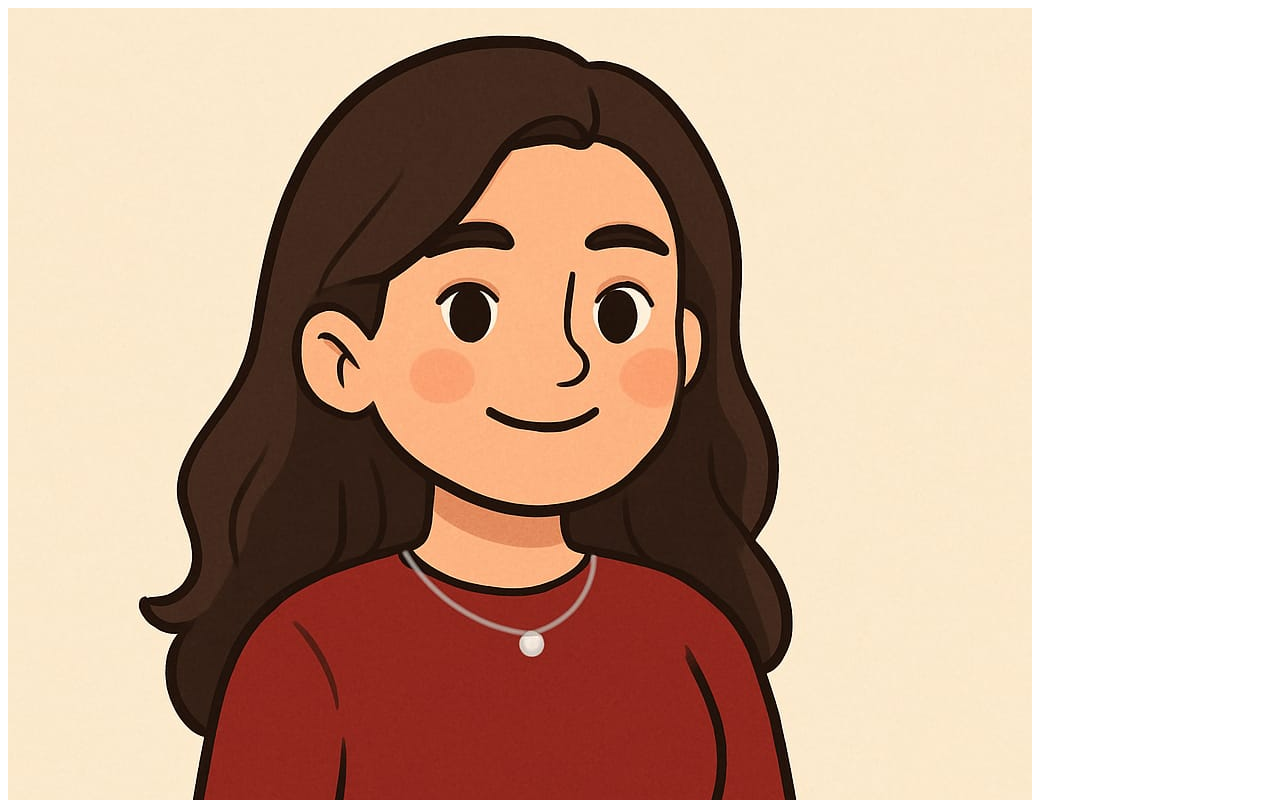
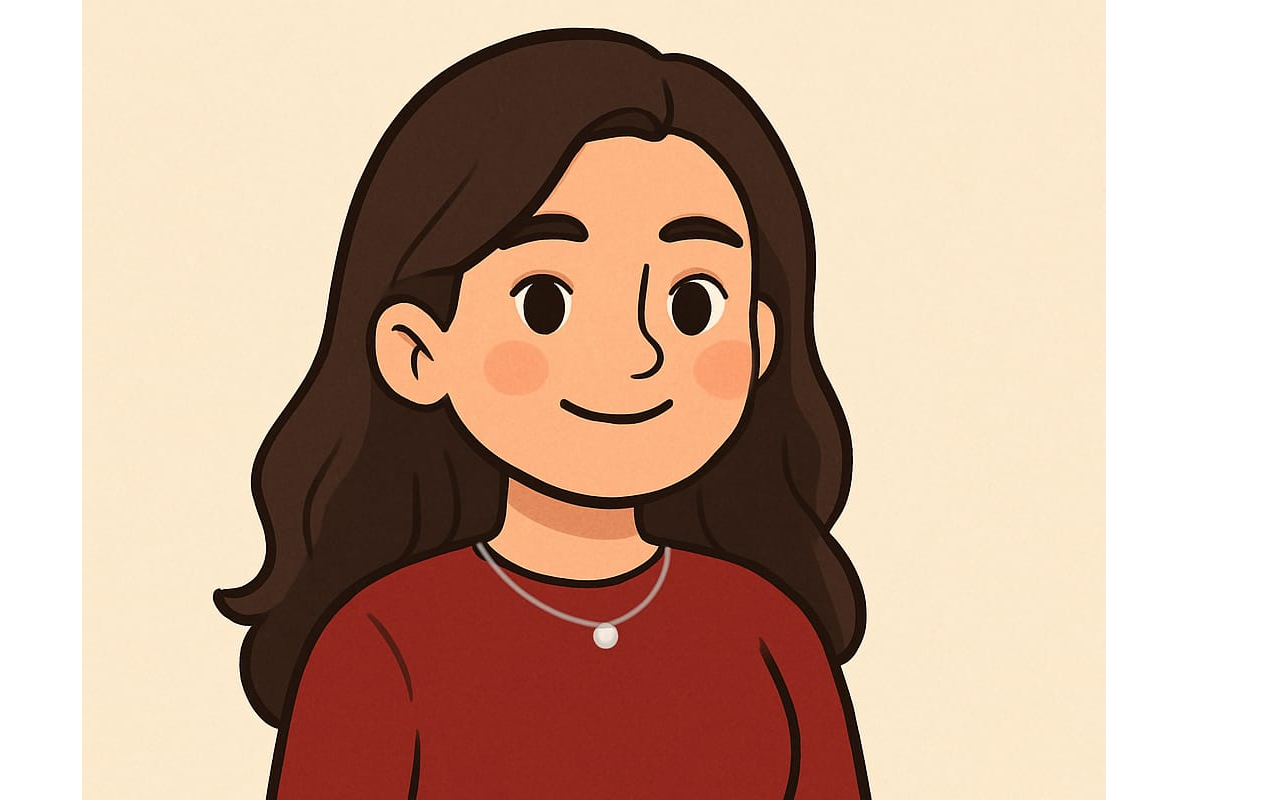
Before and after one commit to Ester-Loc/Meu-Portfolio, a plain HTML site: page index.html in a window 1280 px wide. Shown: the top 800 px of the page. Drawn offline with nearby package versions, Linux system fonts and the light colour scheme.

Commit message:
adicionando classes do bootstrap
Alura - aula 3

```diff
--- a/index.html
+++ b/index.html
@@ -4,10 +4,13 @@
 <head>
     <meta charset="UTF-8">
     <meta name="viewport" content="width=device-width, initial-scale=1.0">
+    <link href="https://cdn.jsdelivr.net/npm/bootstrap@5.3.5/dist/css/bootstrap.min.css" rel="stylesheet"
+        integrity="sha384-SgOJa3DmI69IUzQ2PVdRZhwQ+dy64/BUtbMJw1MZ8t5HZApcHrRKUc4W0kG879m7" crossorigin="anonymous">
     <title>Meu Portfolio</title>
 </head>
 
 <body>
+    <header class="container">
         <img src="ester.png.jpg" alt="foto Ester">
         <h1>Ester Locatelli</h1>
         <p>16 anos</p>
@@ -47,7 +50,7 @@
             </p>
 
         </div>
-
+    </header>
 </body>
 
 </html>
```
Lines whose indentation alone changed are shown as unchanged.
